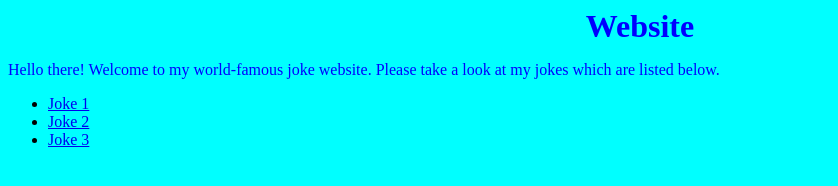
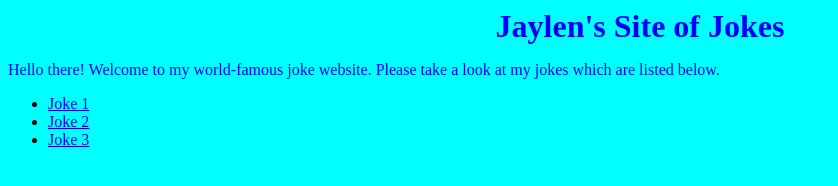
Before and after one commit to jaylenthebird/final-website, a plain HTML site: page index.html in a window 1280 px wide. Shown: the whole page, without its empty margins (0-838 px from the left). Drawn offline with Linux system fonts and the light colour scheme.

Commit message:
index.html was changed for demo.

```diff
--- a/index.html
+++ b/index.html
@@ -18,7 +18,7 @@
     </style>
 </head>
 <body>
-    <h1>Website</h1>
+    <h1>Jaylen's Site of Jokes</h1>
     <p>
         Hello there! Welcome to my world-famous joke website.
         Please take a look at my jokes which are listed below.
```
